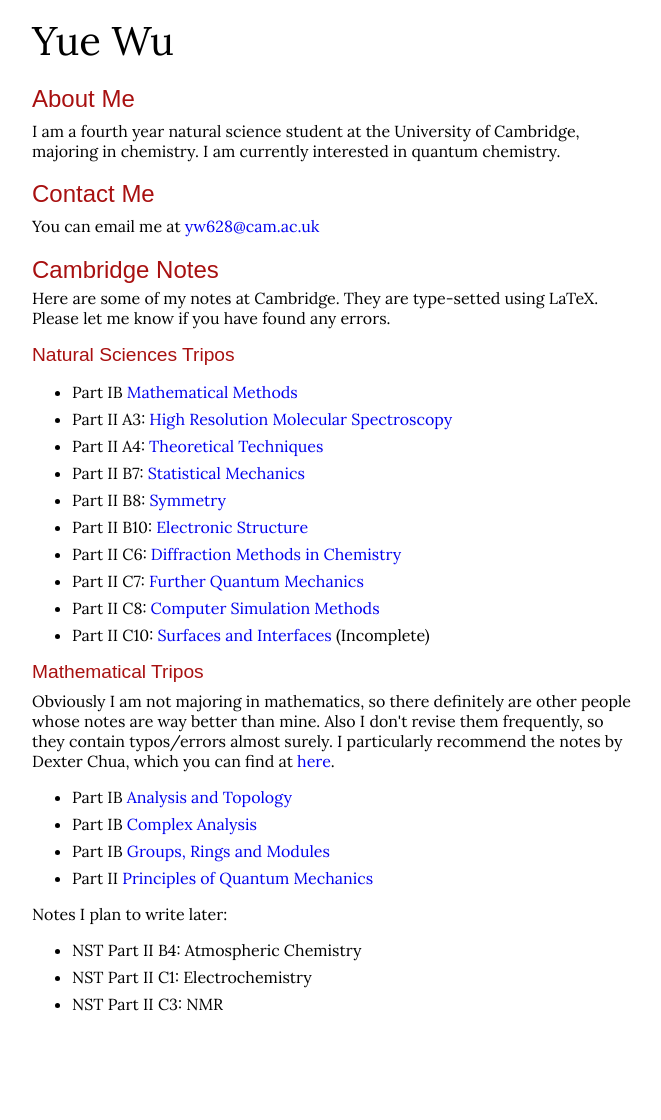
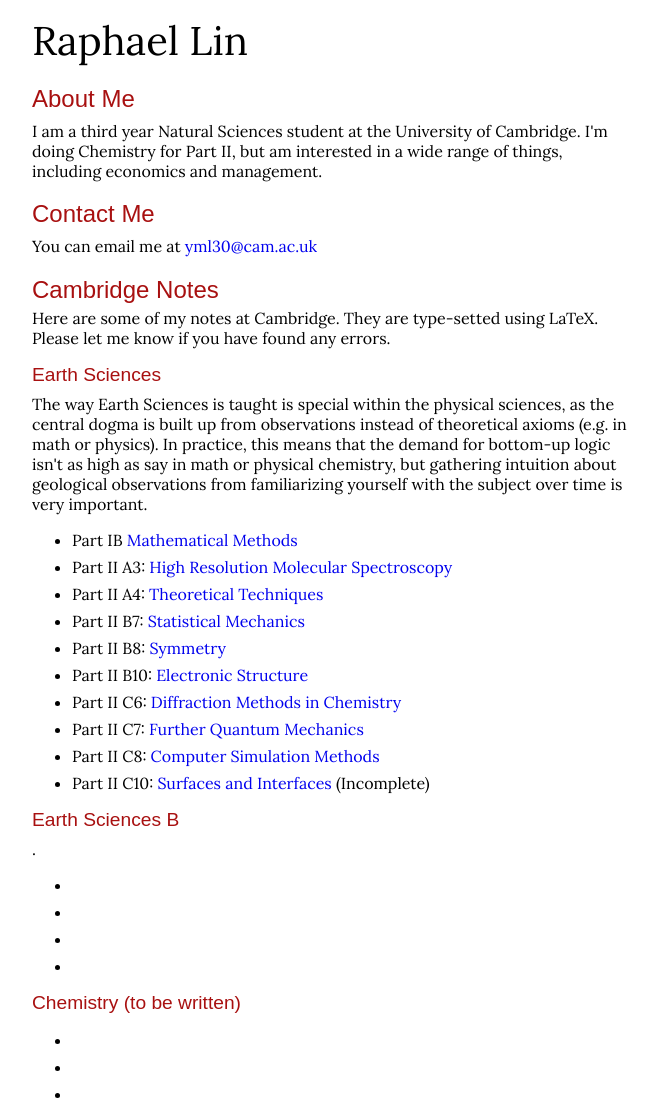
Before and after one commit to ggbjhijgghj/camcors, a plain HTML site: page index.html in a window 1280 px wide. Shown: the part 29-1149 px from the top of the page, without its empty margins (308-969 px from the left). Before the commit the page ends 1059 px from the top, so only its background shows below. Drawn offline with Linux system fonts and the light colour scheme; a web font is replaced by a local one.

Commit message:
Update index.html

```diff
--- a/index.html
+++ b/index.html
@@ -12,21 +12,22 @@
 </head>
 <body>
     <header>
-        Yue Wu
+        Raphael Lin
     </header>
     <main>
         <section>
             <h1>About Me</h1>
-            <p>I am a fourth year natural science student at the University of Cambridge, majoring in chemistry. I am currently interested in quantum chemistry.</p>
+            <p>I am a third year Natural Sciences student at the University of Cambridge. I'm doing Chemistry for Part II, but am interested in a wide range of things, including economics and management.</p>
         </section>
         <section>
             <h1>Contact Me</h1>
-            <p>You can email me at <a href="mailto:yw628@cam.ac.uk">yw628@cam.ac.uk</a></p>
+            <p>You can email me at <a href="mailto:yml30@cam.ac.uk">yml30@cam.ac.uk</a></p>
         </section>
         <section>
             <h1>Cambridge Notes</h1>
             Here are some of my notes at Cambridge. They are type-setted using LaTeX. Please let me know if you have found any errors.
-            <h2>Natural Sciences Tripos</h2>
+            <h2>Earth Sciences</h2>
+            <p>The way Earth Sciences is taught is special within the physical sciences, as the central dogma is built up from observations instead of theoretical axioms (e.g. in math or physics). In practice, this means that the demand for bottom-up logic isn't as high as say in math or physical chemistry, but gathering intuition about geological observations from familiarizing yourself with the subject over time is very important.</p>
             <ul>
                 <li>Part IB <a href="/Files/NST_Methods.pdf">Mathematical Methods</a></li>
                 <li>Part II A3: <a href="/Files/Molecular_Spectroscopy.pdf">High Resolution Molecular Spectroscopy</a></li>
@@ -39,21 +40,21 @@
                 <li>Part II C8: <a href="/Files/Simulation.pdf">Computer Simulation Methods</a></li>
                 <li>Part II C10: <a href="/Files/Surfaces.pdf">Surfaces and Interfaces</a> (Incomplete)</li>
             </ul>
-            <h2>Mathematical Tripos</h2>
-            <p>Obviously I am not majoring in mathematics, so there definitely are other people whose notes are way better than mine. Also I don't revise them frequently, so they contain typos/errors almost surely. I particularly recommend the notes by Dexter Chua, which you can find at <a href="https://dec41.user.srcf.net/notes/">here</a>.</p>
+            <h2>Earth Sciences B</h2>
+            <p>.</p>
             <ul>
-                <li>Part IB <a href="/Files/Analysis_Topology.pdf">Analysis and Topology</a></li>
-                <li>Part IB <a href="/Files/Complex_Analysis.pdf">Complex Analysis</a></li>
-                <li>Part IB <a href="/Files/GRM.pdf">Groups, Rings and Modules</a></li>
-                <li>Part II <a href="/Files/PQM.pdf">Principles of Quantum Mechanics</a></li>
+                <li> </a></li>
+                <li> </a></li>
+                <li> </a></li>
+                <li> </a></li>
             </ul>
         </section>
         <section>
-            <p>Notes I plan to write later:</p>
+            <h2>Chemistry (to be written)</h2>
             <ul>
-                <li>NST Part II B4: Atmospheric Chemistry</a></li>
-                <li>NST Part II C1: Electrochemistry</a></li>
-                <li>NST Part II C3: NMR</a></li>
+                <li> </a></li>
+                <li> </a></li>
+                <li> </a></li>
             </ul>
         </section>
     </main>
```
